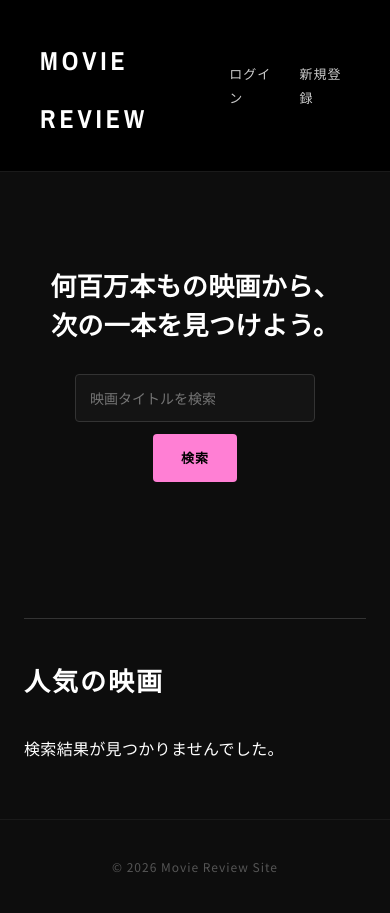
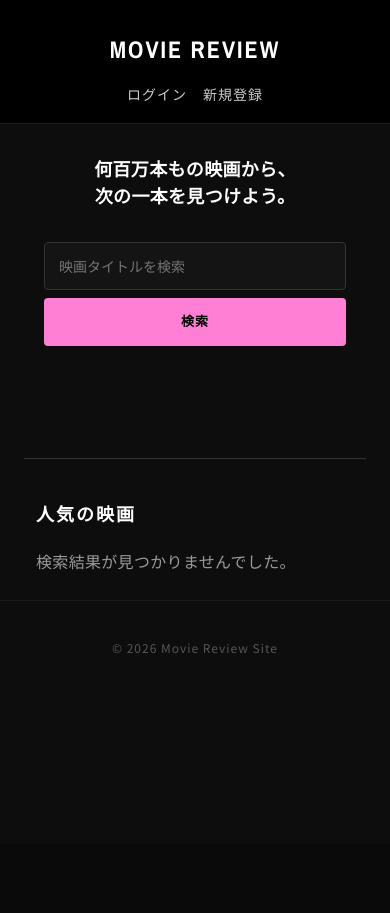
Before and after one commit to yu-studio33/movie_review, a Django app: page /movies/ in a window 390 px wide. After the commit the page ends 653 px from the top, so only its background shows below. Run offline with Django 5.2, Linux system fonts and the light colour scheme; data that the repository does not hold is empty; parts of the project's set-up code (start-up, migrations or seed data) failed here and were passed over.

Commit message:
スマホ対応の仕上げ、ブラウザタブタイトルの整理、UI文言の調整

```diff
--- a/movies/static/movies/css/style.css
+++ b/movies/static/movies/css/style.css
@@ -13,6 +13,10 @@ body {
     font-family: 'Noto Sans JP', sans-serif;
     line-height: 1.8;
     letter-spacing: 0.02em;
+}
+
+.mobile-break {
+    display: none;
 }
 
 /* ==========================================================================
@@ -96,7 +100,7 @@ footer {
 main {
     max-width: 800px;
     margin: 0 auto;
-    padding: 56px 24px;
+    padding: 24px;
 }
 
 main > p {
@@ -138,7 +142,7 @@ h3 {
    ========================================================================== */
 .hero-section {
     text-align: center;
-    padding: 40px 20px 48px;
+    padding: 24px 20px 32px;
 }
 
 .hero-catch {
@@ -146,7 +150,7 @@ h3 {
     font-family: 'Poppins', sans-serif;
     font-size: 26px;
     font-weight: 700;
-    margin-bottom: 28px;
+    margin-bottom: 32px;
     line-height: 1.5;
 }
 
@@ -211,6 +215,11 @@ h3 {
 
 main.main-wide {
     max-width: 1200px;
+}
+
+.no-results {
+    grid-column: 1 / -1;
+    color: #999;
 }
 
 /* ==========================================================================
@@ -592,3 +601,95 @@ button:hover, form button:hover {
     padding-top: 40px;
     border-top: 1px solid #333;
 }
+
+/* ==========================================================================
+   レスポンシブ対応
+   ========================================================================== */
+@media (max-width: 600px) {
+    /* 1. ヘッダーを縦並びにして左右の衝突を防ぐ */
+    header {
+    flex-direction: column;
+    align-items: center;
+    gap: 8px;
+    padding: 16px;
+    }
+
+    header h1 a {
+        font-size: 24px;
+        letter-spacing: 2px;
+    }
+
+    .mobile-break {
+        display: inline;
+    }
+
+    /* 2. ログイン名とログアウトフォームの配置 */
+    nav {
+        font-size: 14px;
+        gap: 16px;
+        justify-content: center;
+    }
+
+    nav form button {
+        padding: 10px 16px;
+        font-size: 13px;
+        border-radius: 4px;
+        cursor: pointer;
+    }
+
+    /* 3. ヒーローセクションと検索フォーム */
+    .hero-section {
+        padding: 8px 8px 24px;
+    }
+
+    .hero-catch {
+        font-size: 18px;
+    }
+
+    .search-form {
+        flex-direction: column;
+        width: 100%;
+        padding: 0 12px;
+        gap: 8px;
+    }
+
+    .search-form input {
+        width: 100%;
+        max-width: none;
+    }
+
+    .search-form button {
+        width: 100%;
+    }
+
+    /* 4. 映画グリッドを「横3列」に変更 */
+    .movie-grid {
+        grid-template-columns: repeat(3, 1fr);
+        gap: 12px;
+        padding: 0 12px;
+    }
+
+    .movie-title {
+        font-size: 11px;
+        margin-top: 6px;
+    }
+
+    /* 5. 見出しの調整 */
+    h2 {
+        font-size: 18px;
+        padding: 0 12px;
+        margin-bottom: 16px;
+    }
+}
+    /* 6. 映画詳細ページの「レビュー並び替えタブ」(新着順・評価が高い順・評価が低い順) */
+        .review-sort-tabs {
+        width: 100%;
+    }
+
+    .review-sort-tabs a {
+        font-size: 12px;
+        padding: 6px 10px;
+        white-space: nowrap;
+        flex: 1;
+        text-align: center;
+    }
--- a/movies/templates/movies/base.html
+++ b/movies/templates/movies/base.html
@@ -4,6 +4,7 @@
 <head>
     <meta charset="UTF-8">
     <title>{% block title %}映画レビューサイト{% endblock %}</title>
+    <meta name="viewport" content="width=device-width, initial-scale=1.0">
     <link rel="stylesheet" href="{% static 'movies/css/style.css' %}">
     <link rel="preconnect" href="https://fonts.googleapis.com">
     <link rel="preconnect" href="https://fonts.gstatic.com" crossorigin>
@@ -13,16 +14,11 @@
 <header>
     <h1><a href="{% url 'movie_list' %}">MOVIE REVIEW</a></h1>
     <nav>
-        {% if user.is_authenticated %}
-            <a href="{% url 'my_page' %}" class="username">{{ user.username }}さん</a>
-            <form method="post" action="{% url 'logout' %}" style="display: inline;">
-                {% csrf_token %}
-                <button type="submit">ログアウト</button>
-            </form>
-        {% else %}
-            <a href="{% url 'login' %}">ログイン</a>
-            <a href="{% url 'signup' %}">新規登録</a>
-        {% endif %}
+    {% if user.is_authenticated %}
+        <a href="{% url 'my_page' %}" class="username">Hello, {{ user.username }}さん</a>    {% else %}
+        <a href="{% url 'login' %}">ログイン</a>
+        <a href="{% url 'signup' %}">新規登録</a>
+    {% endif %}
     </nav>
 </header>
 
--- a/movies/templates/movies/movie_detail.html
+++ b/movies/templates/movies/movie_detail.html
@@ -1,6 +1,6 @@
 {% extends 'movies/base.html' %}
 
-{% block title %}{{ movie.title }}{% endblock %}
+{% block title %}{{ movie.title }} - Movie Review{% endblock %}
 
 {% block content %}
     <a href="{% url 'movie_list' %}">← 一覧に戻る</a>
--- a/movies/templates/movies/movie_list.html
+++ b/movies/templates/movies/movie_list.html
@@ -1,17 +1,18 @@
 {% extends 'movies/base.html' %}
 
-{% block title %}{{ heading }}{% endblock %}
+{% block title %}{% if query %}{{ heading }} | Movie Review{% else %}Movie Review{% endif %}{% endblock %}
+
 {% block main_class %}main-wide{% endblock %}
 
 {% block content %}
     <div class="wide-content">
         <div class="hero-section">
-            <h1 class="hero-catch">何百万本もの映画から、次の一本を見つけよう。</h1>
+            <h1 class="hero-catch">何百万本もの映画から、<br class="mobile-break">次の一本を見つけよう。</h1>
             <form method="get" class="search-form">
                 <input type="text" name="query" placeholder="映画タイトルを検索" value="{{ query }}">
                 <button type="submit">検索</button>
                 {% if query %}
-                    <a href="{% url 'movie_list' %}" class="reset-link">人気映画に戻る</a>
+                    <a href="{% url 'movie_list' %}" class="reset-link">トップページに戻る</a>
                 {% endif %}
             </form>
         </div>
--- a/movies/templates/movies/my_page.html
+++ b/movies/templates/movies/my_page.html
@@ -24,4 +24,10 @@
             <li>まだレビューを投稿していません。</li>
         {% endfor %}
     </ul>
+
+    <h3>アカウント</h3>
+    <form method="post" action="{% url 'logout' %}">
+        {% csrf_token %}
+        <button type="submit">ログアウト</button>
+    </form>
 {% endblock %}
```
